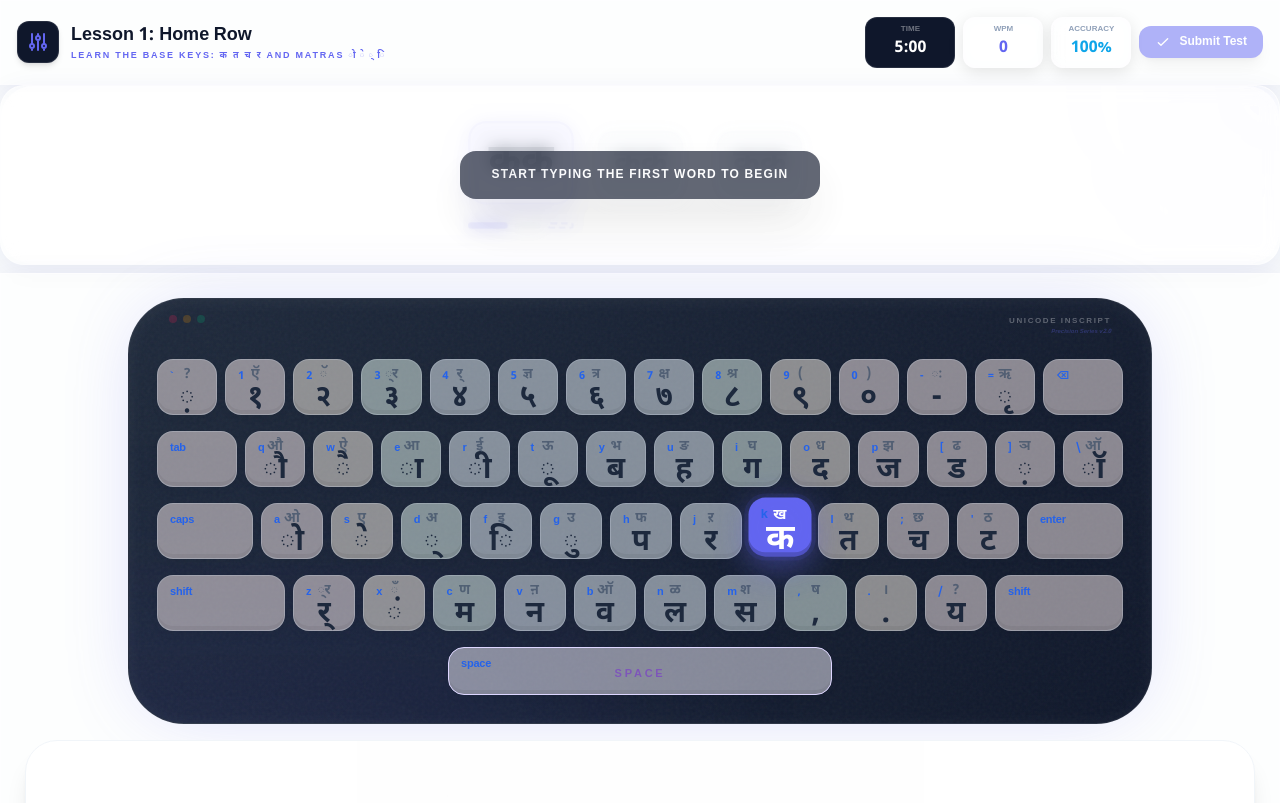
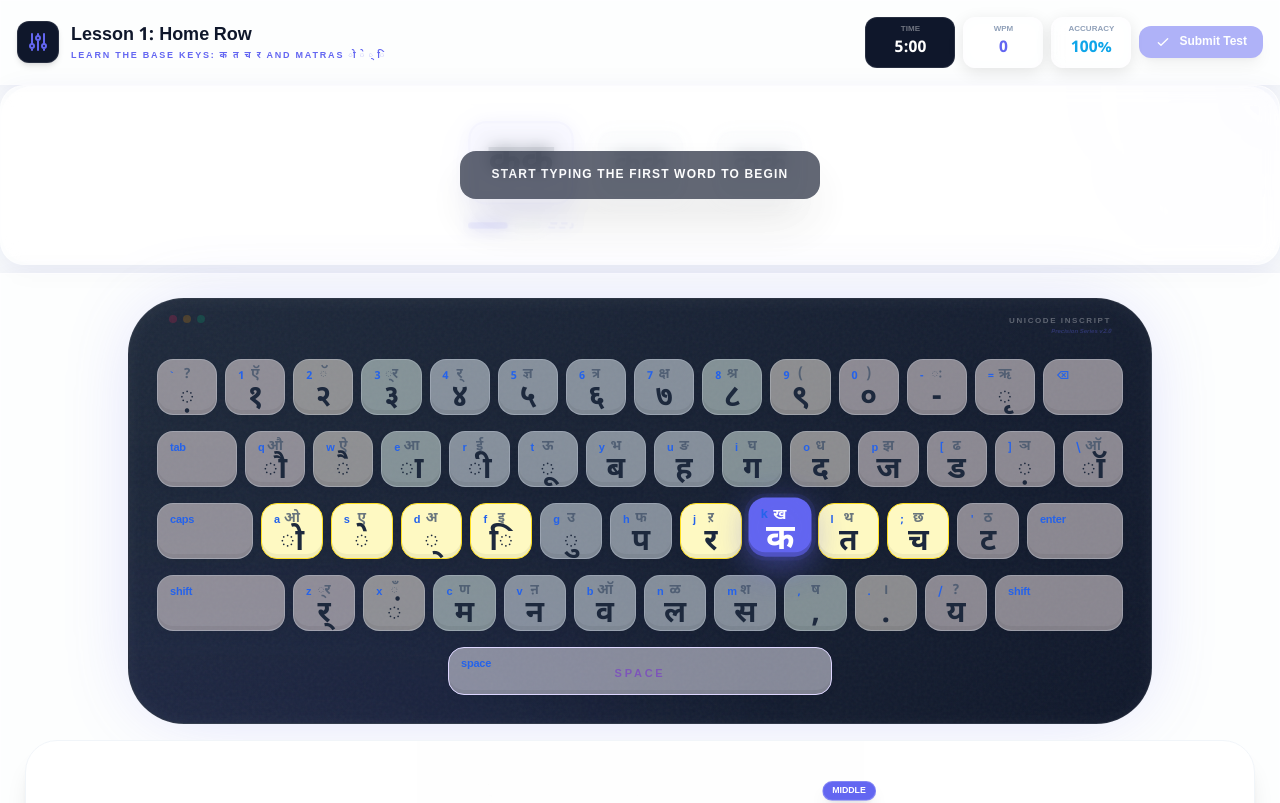
Before and after one commit to jangir-rishbh/hindi-typing-master, a Next.js app: page /lesson/1 in a window 1280 px wide. Shown: the top 803 px of the page. Built offline with nearby package versions, Linux system fonts and the light colour scheme.

Commit message:
hand guidence ko chhota kiya

```diff
--- a/components/HandsGuidance.tsx
+++ b/components/HandsGuidance.tsx
@@ -12,22 +12,22 @@ const HandsGuidance: React.FC<HandsGuidanceProps> = ({ activeFinger }) => {
 
     // Precisely adjusted positions for chatgpt.png (Realistic Hands)
     const fingerPositions: Record<string, { x: number; y: number }> = {
-        'l-pinky': { x: 23, y: 56 },
-        'l-ring': { x: 26, y: 39 },
-        'l-middle': { x: 33, y: 34 },
-        'l-index': { x: 40, y: 40 },
-        'l-thumb': { x: 42, y: 68 },
-        'r-thumb': { x: 58, y: 68 },
-        'r-index': { x: 60, y: 40 },
-        'r-middle': { x: 69, y: 34 },
-        'r-ring': { x: 74, y: 39 },
-        'r-pinky': { x: 78, y: 56 },
+        'l-pinky': { x: 23.5, y: 55 },
+        'l-ring': { x: 26.5, y: 38 },
+        'l-middle': { x: 33, y: 32 },
+        'l-index': { x: 40.5, y: 38 },
+        'l-thumb': { x: 42, y: 67 },
+        'r-thumb': { x: 58, y: 67 },
+        'r-index': { x: 60, y: 38 },
+        'r-middle': { x: 67, y: 32 },
+        'r-ring': { x: 73.5, y: 38 },
+        'r-pinky': { x: 77.5, y: 55 },
     };
 
     return (
         <div className="w-full mx-auto select-none pointer-events-none mb-8 group">
             {/* Main Relative Container for Image + Dots */}
-            <div className="relative w-full overflow-hidden rounded-[2rem] shadow-xl border border-slate-100 bg-white" style={{ height: '380px' }}>
+            <div className="relative w-full overflow-hidden rounded-[2rem] shadow-xl border border-slate-100 bg-white" style={{ height: '300px' }}>
                 <img
                     src="/images/chatgpt.png"
                     alt="Realistic Hands"
--- a/components/VisualKeyboard.tsx
+++ b/components/VisualKeyboard.tsx
@@ -28,6 +28,8 @@ const VisualKeyboard: React.FC<VisualKeyboardProps> = ({
         const isPressed = key.id === pressedKeyId;
         const isShift = key.id === 'ShiftLeft' || key.id === 'ShiftRight';
 
+        const isHomeRow = ['KeyA', 'KeyS', 'KeyD', 'KeyF', 'KeyJ', 'KeyK', 'KeyL', 'Semicolon'].includes(key.id);
+
         // Premium Tactile Palettes
 
         const fingerStyles: Record<string, string> = {
@@ -46,7 +48,9 @@ const VisualKeyboard: React.FC<VisualKeyboardProps> = ({
         const defaultStyle = "bg-white/80 border-slate-200 text-slate-700 shadow-[inset_0_-4px_0_rgba(0,0,0,0.05),0_4px_10px_rgba(0,0,0,0.03)]";
         let colorStyle = defaultStyle;
 
-        if (key.finger && fingerStyles[key.finger]) {
+        if (isHomeRow) {
+            colorStyle = "bg-yellow-100 border-yellow-300 text-yellow-800 shadow-[inset_0_-4px_0_rgba(0,0,0,0.05),0_4px_10px_rgba(0,0,0,0.03)]";
+        } else if (key.finger && fingerStyles[key.finger]) {
             colorStyle = fingerStyles[key.finger] + " border shadow-[inset_0_-4px_0_rgba(0,0,0,0.05),0_4px_10px_rgba(0,0,0,0.03)]";
         }
 
```
